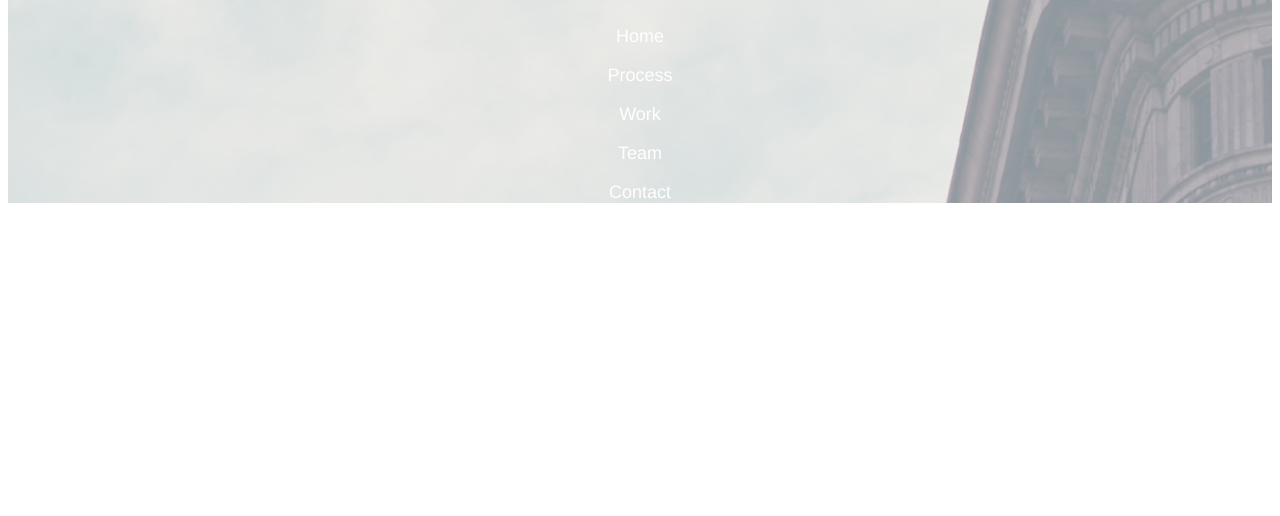
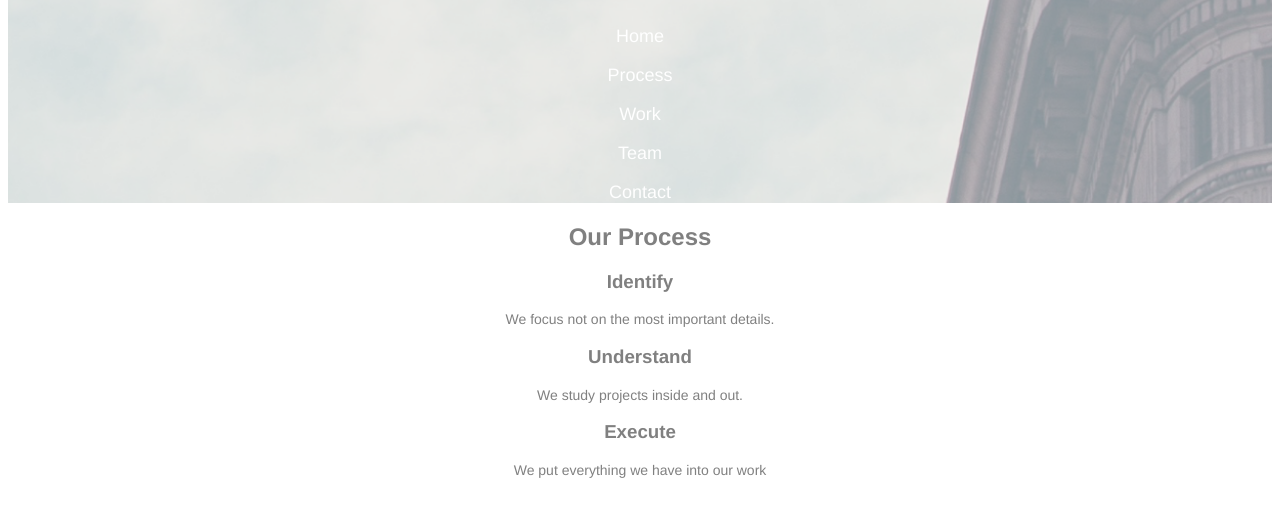
Before and after one commit to mathieudauner/broadway, a plain HTML site: page index.html in a window 1280 px wide. Shown: the part 148-664 px from the top of the page. Drawn offline with Linux system fonts and the light colour scheme.

Commit message:
updated HTML for process container

```diff
--- a/index.html
+++ b/index.html
@@ -11,7 +11,7 @@
           Broadway Design
         </h1>
         <nav class="page-navigation">
-          <p>
+          <p class="home">
             Home
           </p>
           <p>
@@ -23,10 +23,58 @@
           <p>
             Team
           </p>
-          <p>
+          <p class="contact">
             Contact
           </p>
       </nav>
+    </div>
+
+<!-- start page content here -->
+
+    <div class="process">
+      <div class="process-title">
+        <h2>
+          Our Process
+        </h2>
+      </div>
+<!-- execute SVG -->
+      <div class="execute" height="55px">
+
+      </div>
+
+      <div class="process-subheading">
+        <h3>
+          Identify
+        </h3>
+        <p>
+          We focus not on the most important details.
+        </p>
+      </div>
+<!-- understand SVG -->
+      <div class="understand">
+
+      </div>
+      <div class="process-subheading">
+        <h3>
+          Understand
+        </h3>
+        <p>
+          We study projects inside and out.
+        </p>
+      </div>
+<!-- execute SVG -->
+      <div class="execute">
+
+      </div>
+      <div class="process-subheading">
+        <h3>
+          Execute
+        </h3>
+        <p>
+          We put everything we have into our work
+        </p>
+
+      </div>
 
     </div>
 
--- a/resources/css/style.css
+++ b/resources/css/style.css
@@ -21,3 +21,16 @@ body {
 .header nav {
   font-size: 18px;
 }
+
+.process {
+  color: gray;
+}
+
+.process-subheading h3 {
+  font-size: 23;
+  font-weight: bold;
+}
+
+.process-subheading p {
+  font-size: 14px;
+}
```
